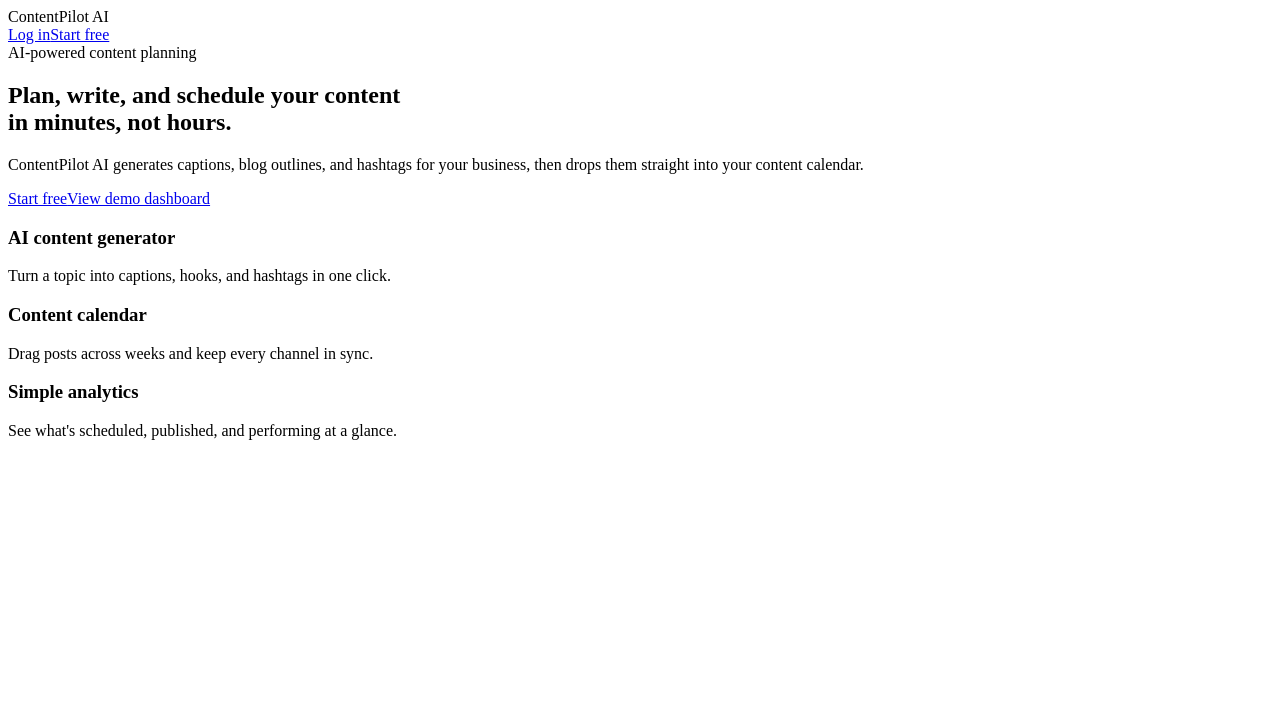
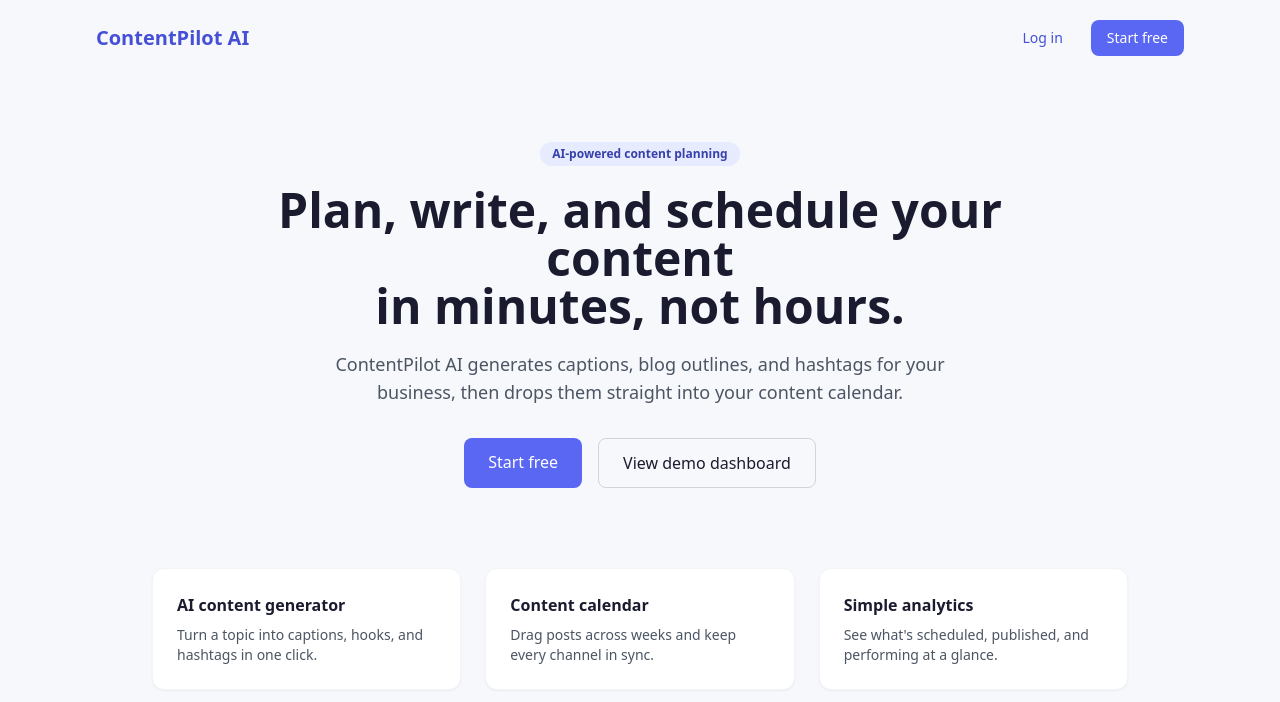
Before and after one commit to MuqadasZahra/contentpilot-ai, a Next.js app: page / in a window 1280 px wide. Shown: the top 702 px of the page. Built offline with nearby package versions, Linux system fonts and the light colour scheme.

Commit message:
Create layout.jsx

```diff
--- /dev/null
+++ b/app/layout.jsx
@@ -0,0 +1,15 @@
+import "./globals.css";
+
+export const metadata = {
+  title: "ContentPilot AI - Plan and write content with AI",
+  description:
+    "AI-powered content planning, generation, and scheduling for small businesses.",
+};
+
+export default function RootLayout({ children }) {
+  return (
+    <html lang="en">
+      <body>{children}</body>
+    </html>
+  );
+}
```
